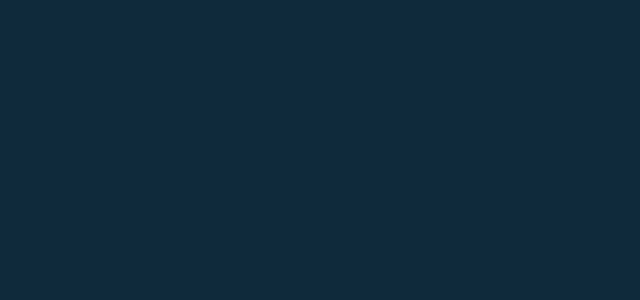
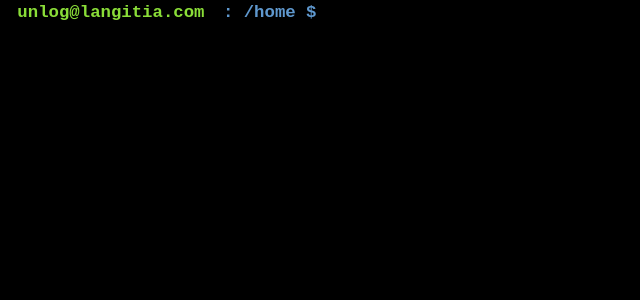
Before and after one commit to CR2429/LangitiaWeb, a React (Vite) app in the folder client/: page /terminal in a window 1280 px wide. Before the commit this address had no page. Shown: the top 300 px of the page, without its empty margins (0-640 px from the left). Built offline with nearby package versions, Linux system fonts and the light colour scheme.

Commit message:
visuel du terminal

```diff
--- a/client/src/App.tsx
+++ b/client/src/App.tsx
@@ -1,6 +1,7 @@
 import { BrowserRouter as Router, Routes, Route } from 'react-router-dom';
 import Home from './components/Home';
 import TextFileWindow from './components/TextFileWindow';
+import Terminal from './components/Terminal';
 
 function App() {
   return (
@@ -8,6 +9,7 @@ function App() {
       <Routes>
         <Route path="/" element={<Home />} />
         <Route path="/textfile/:id" element={<TextFileWindow />} />
+        <Route path="/terminal"  element={<Terminal />}/>
       </Routes>
     </Router>
   );
--- a/client/src/components/Home.tsx
+++ b/client/src/components/Home.tsx
@@ -212,7 +212,6 @@ const Home = () => {
         localStorage.removeItem('authUser');
         setIsLoggedIn(false);
         setUsername('');
-        alert('Déconnexion réussie.');
         setShowLoginDiv(false);
     };
 
--- /dev/null
+++ b/client/src/components/Terminal.tsx
@@ -0,0 +1,110 @@
+import React, { useState, useRef, useEffect } from 'react';
+
+const Terminal = () => {
+  const [output, setOutput] = useState([]);
+  const [input, setInput] = useState('');
+  const [username, setUsername] = useState('unlog');
+  const terminalEndRef = useRef(null);
+
+  useEffect(() => {
+    terminalEndRef.current?.scrollIntoView({ behavior: 'smooth' });
+  }, [output]);
+
+  useEffect(() => {
+    const root = document.getElementById('root');
+    if (root) {
+      root.style.width = '100vw';
+      root.style.height = '100vh';
+      root.style.margin = '0';
+      root.style.padding = '0';
+    }
+  }, []);
+
+  const handleCommand = (e) => {
+    e.preventDefault();
+    if (input.trim() === '') return;
+
+    const promptLine = (
+      <div>
+        <span style={{ color: '#8add38', fontWeight: 'bold' }}>{username}@langitia.com</span>
+        <span style={{ color: '#5f98ce', fontWeight: 'bold', paddingInline: '8px' }}> : /home $ </span>
+        <span>{input}</span>
+      </div>
+    );
+
+    const newOutput = [...output, promptLine];
+
+    if (input === 'help') {
+      newOutput.push(<div>Available commands: help, clear, user</div>);
+    } else if (input === 'clear') {
+      setOutput([]);
+      setInput('');
+      return;
+    } else if (input.startsWith('user ')) {
+      const newUser = input.split(' ')[1];
+      if (newUser) {
+        setUsername(newUser);
+        newOutput.push(<div>Switched user to {newUser}</div>);
+      } else {
+        newOutput.push(<div>Usage: user &lt;username&gt;</div>);
+      }
+    } else {
+      newOutput.push(<div>Command not found: {input}</div>);
+    }
+
+    setOutput(newOutput);
+    setInput('');
+  };
+
+  return (
+    <div style={{
+      backgroundColor: 'black',
+      color: 'white',
+      fontFamily: 'monospace',
+      fontSize: '13pt',
+      width: '100%',
+      height: '100%',
+      margin: 0,
+      padding: '0.1em 1.5em 1em 1em',
+      boxSizing: 'border-box',
+      overflowY: 'auto'
+    }}>
+      <div id="output">
+        {output.map((line, index) => (
+          <div key={index}>{line}</div>
+        ))}
+        <div ref={terminalEndRef} />
+      </div>
+      <form onSubmit={handleCommand} style={{ display: 'flex', alignItems: 'center', width: '100%' }}>
+        <div id="prompt" style={{ whiteSpace: 'nowrap', userSelect: 'none' }}>
+          <span style={{ color: '#8add38', fontWeight: 'bold' }}>{username}@langitia.com</span>
+          <span style={{ color: '#5f98ce', fontWeight: 'bold', paddingInline: '8px' }}> : /home $ </span>
+        </div>
+        <div style={{ flexGrow: 1 }}>
+          <input
+            id="cmdline"
+            type="text"
+            value={input}
+            onChange={(e) => setInput(e.target.value)}
+            style={{
+              width: '100%',
+              outline: 'none',
+              backgroundColor: 'transparent',
+              margin: 0,
+              font: 'inherit',
+              border: 'none',
+              color: 'inherit'
+            }}
+            autoComplete="off"
+            autoCorrect="off"
+            autoCapitalize="off"
+            spellCheck="false"
+            autoFocus
+          />
+        </div>
+      </form>
+    </div>
+  );
+};
+
+export default Terminal;
```
Also changed, not shown: 1 other file (tests, documents, lock files or other folders).
